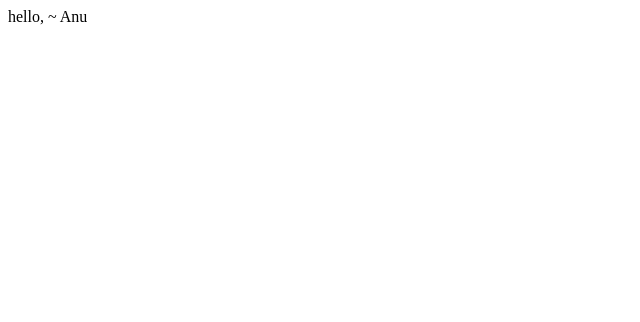
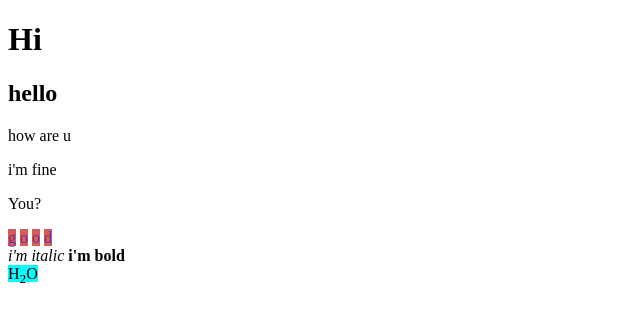
Before and after one commit to AnushaShavi/my-website, a plain HTML site: page index.html in a window 1280 px wide. Shown: the whole page, without its empty margins (0-640 px from the left). Drawn offline with Linux system fonts and the light colour scheme.

Commit message:
Updated content

```diff
--- a/index.html
+++ b/index.html
@@ -1 +1,39 @@
-hello, ~ Anu
+<!DOCTYPE html>
+<html lang="en">
+<head>
+    <meta charset="UTF-8">
+    <meta name="viewport" content="width=device-width, initial-scale=1.0">
+    <title>Document</title>
+    <style>
+        span {
+            color: rebeccapurple ;
+            background-color: rgb(214, 92, 92);
+        }
+        .heading {
+            /* background-color: blue; */
+        }
+
+        #main{
+            /* color: antiquewhite */
+        }
+
+
+    </style>
+</head>
+<body>
+    <h1 class="heading" id="main">Hi</h1>
+<h2 class="heading">hello</h2>
+<div>how are u</div>
+<p>i'm fine</p>
+<p>You?</p>
+<span>g</span>
+<span>o</span>
+<span>o</span>
+<span>d</span>
+<br>
+<i>i'm italic</i>
+<b>i'm bold</b>
+<br>
+<span style="color:black;background-color: aqua;">H<sub>2</sub>O</span>
+</body>
+</html>
```
